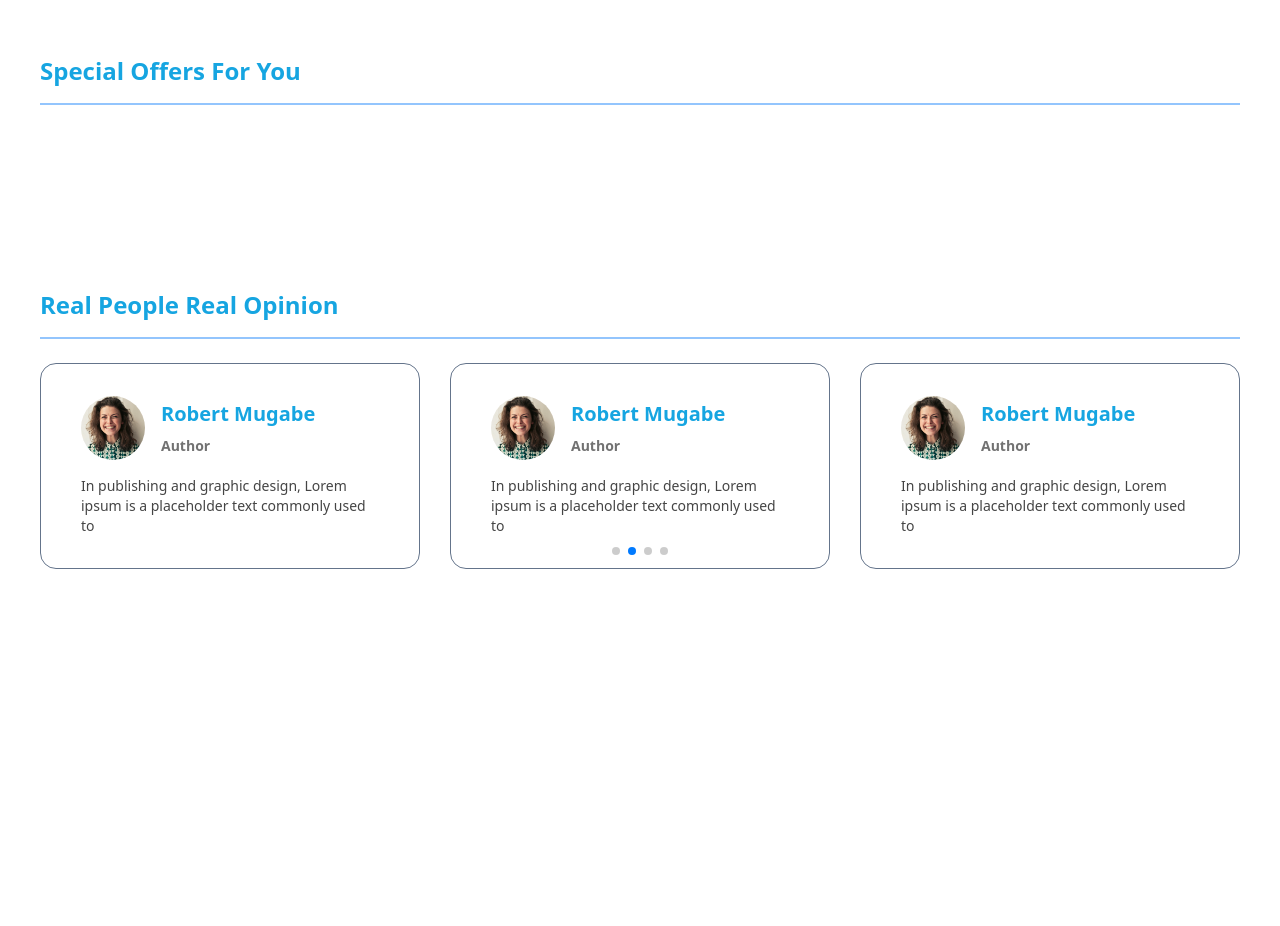
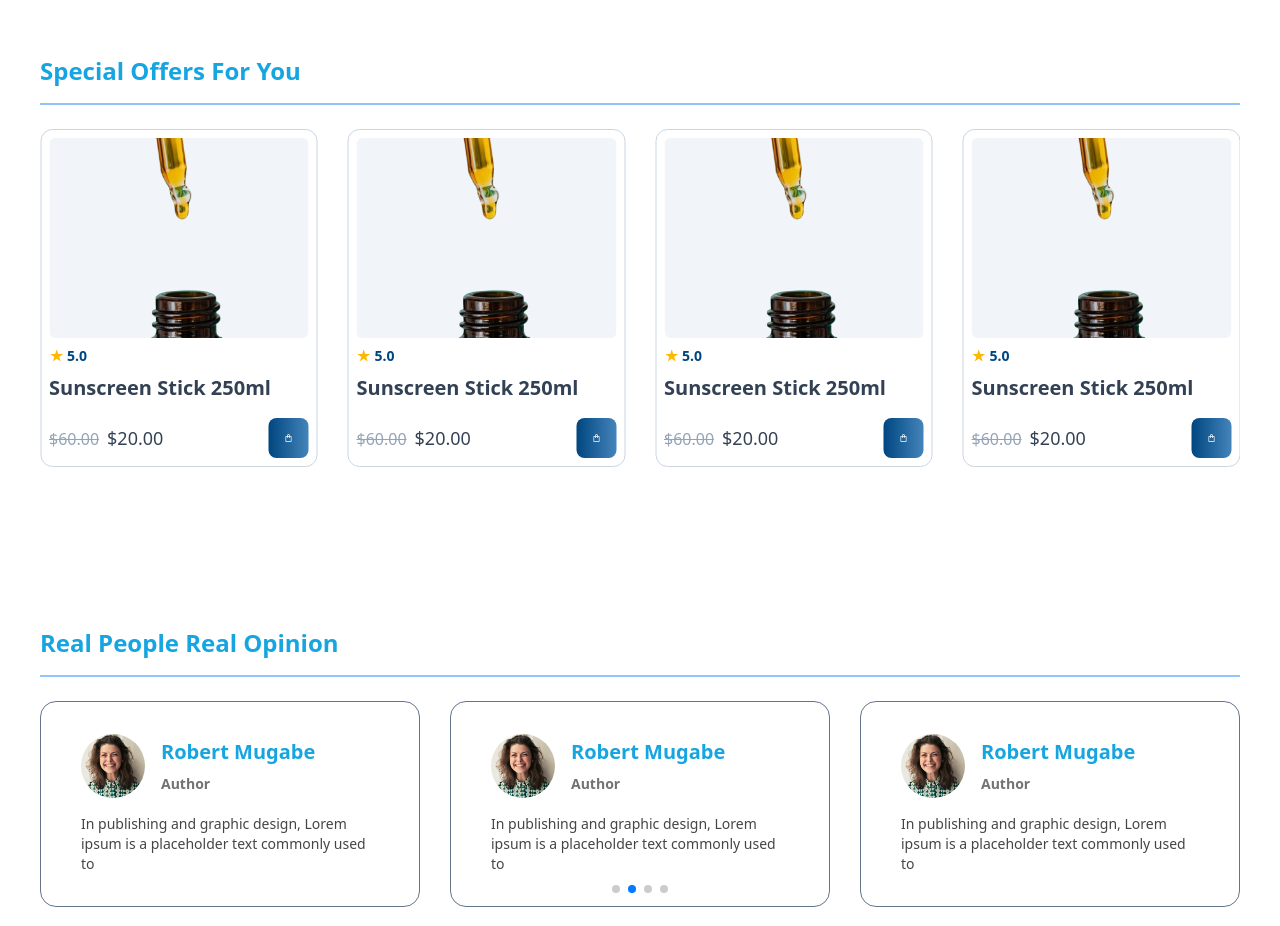
Before and after one commit to safatsaat2/project-pharma, a Next.js app: page / in a window 1280 px wide. Shown: the part 3000-3926 px from the top of the page. Before the commit the page ends 3649 px from the top, so only its background shows below. Built offline with nearby package versions, Linux system fonts and the light colour scheme.

Commit message:
product card implementation on special offer section

```diff
--- a/src/app/_components/Home/SpecialOfferSec.jsx
+++ b/src/app/_components/Home/SpecialOfferSec.jsx
@@ -1,11 +1,37 @@
+"use client"
 import React from "react";
 import HeadingArea from "../Heading/HeadingArea";
+import { Swiper, SwiperSlide } from "swiper/react";
+import 'swiper/css';
+import 'swiper/css/pagination';
+import 'swiper/css/navigation';
+import { Pagination, Autoplay } from 'swiper/modules';
+import TestimonialCard from "./TestimonialCard";
+import ProductCardSm from "../ProductCard/ProductCardSm";
 
 const SpecialOfferSec = () => {
   return (
     <div className="px-10 srsTrendingSection py-10 lg:py-20">
       <div className="max-w-screen-xl mx-auto">
         <HeadingArea heading="Special Offers For You" link="/" />
+        <Swiper
+        slidesPerView={4}
+        spaceBetween={30}
+        loop={true} // Enable looping
+        autoplay={{
+            delay: 3000, // Time in milliseconds between slides (e.g., 3000ms = 3 seconds)
+            disableOnInteraction: false, // Continue autoplay after user interactions
+          }}
+        modules={[ Autoplay]} // Include required modules
+        className="mySwiper"
+      >
+        <SwiperSlide><ProductCardSm imgLink={"/images/slider_medcine.png"} ratingScore={"5.0"} title={"Sunscreen Stick 250ml"} link={"/"} disPrice={"$20.00"} normalPrice={"$60.00"}/></SwiperSlide>
+        <SwiperSlide><ProductCardSm imgLink={"/images/slider_medcine.png"} ratingScore={"5.0"} title={"Sunscreen Stick 250ml"} link={"/"} disPrice={"$20.00"} normalPrice={"$60.00"}/></SwiperSlide>
+        <SwiperSlide><ProductCardSm imgLink={"/images/slider_medcine.png"} ratingScore={"5.0"} title={"Sunscreen Stick 250ml"} link={"/"} disPrice={"$20.00"} normalPrice={"$60.00"}/></SwiperSlide>
+        <SwiperSlide><ProductCardSm imgLink={"/images/slider_medcine.png"} ratingScore={"5.0"} title={"Sunscreen Stick 250ml"} link={"/"} disPrice={"$20.00"} normalPrice={"$60.00"}/></SwiperSlide>
+        <SwiperSlide><ProductCardSm imgLink={"/images/slider_medcine.png"} ratingScore={"5.0"} title={"Sunscreen Stick 250ml"} link={"/"} disPrice={"$20.00"} normalPrice={"$60.00"}/></SwiperSlide>
+
+      </Swiper>
       </div>
     </div>
   );
```
